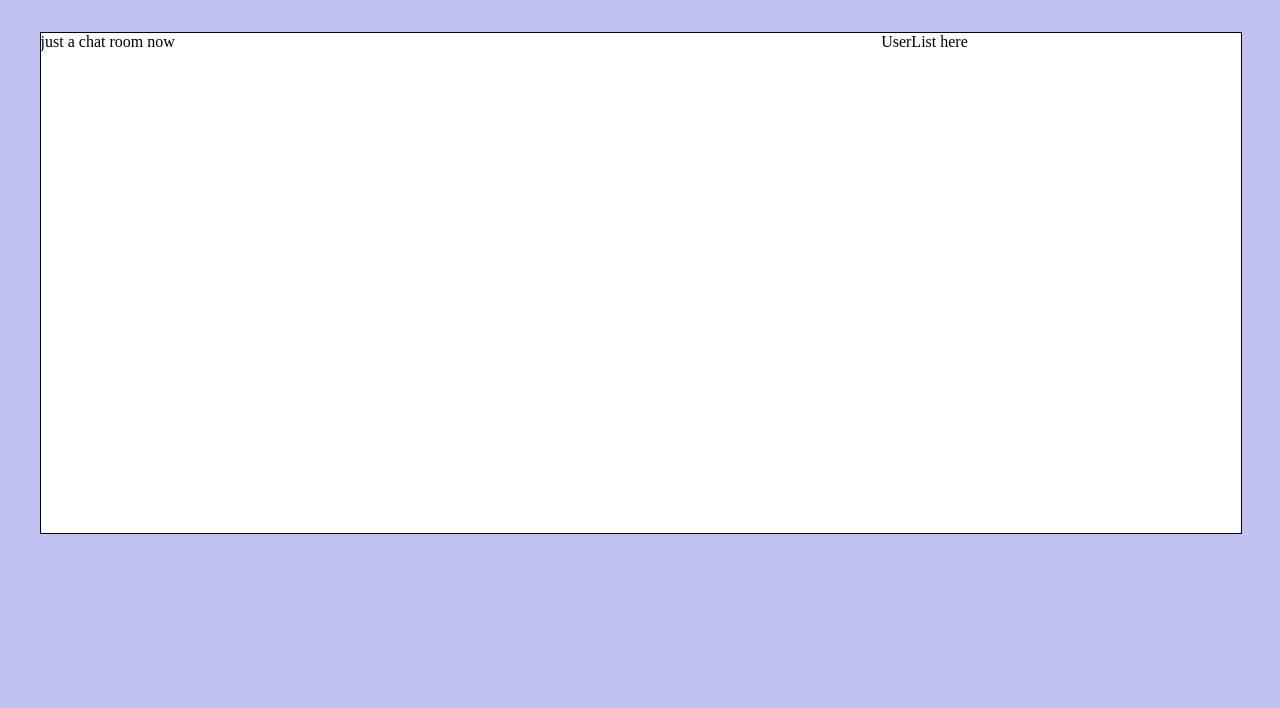
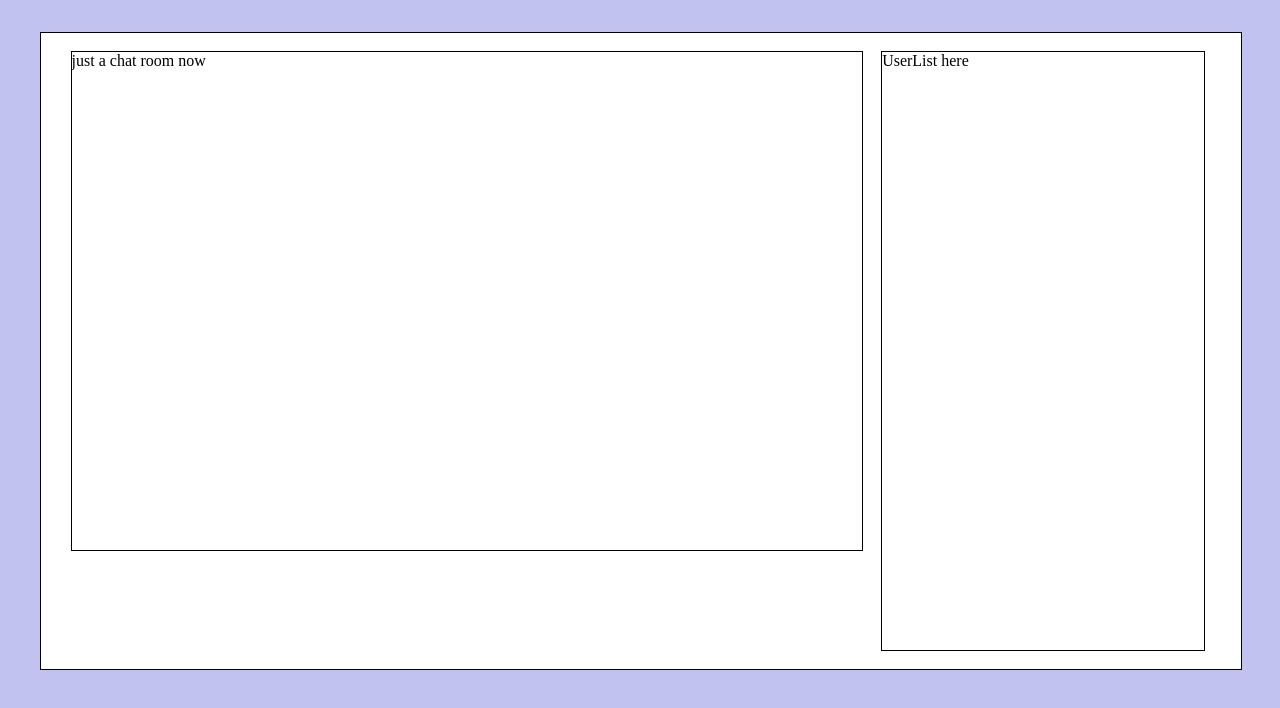
Before and after one commit to christine7lam/gamers_chat_room, a React (Create React App) app: page / in a window 1280 px wide. Shown: the top 708 px of the page. Built offline with nearby package versions, Linux system fonts and the light colour scheme.

Commit message:
style chat room and userlist

```diff
--- a/src/styles/index.js
+++ b/src/styles/index.js
@@ -2,6 +2,7 @@
 
 import styled from "styled-components";
 
+// Main container style
 export const ChatRoomContainer = styled.div`
   display: table;
   flex-flow: column;
@@ -12,14 +13,28 @@ export const ChatRoomContainer = styled.div`
   background-color: white;
 `;
 
-export const CR = styled.div`
+// Chat room style
+export const Chatroom = styled.div`
   float: left;
-  width: 70%;
-  height: 400px;
+  width: 66%;
+  height: 500px;
+  border: 1px solid #000000;
+  box-sizing: border-box;
+  margin-top: 1.5%;
+  margin-left: 2.5%;
 `;
 
-export const UL = styled.div`
+// User list style
+export const Userlist = styled.div`
     float: left;
-    width: 30%;
-    height: 500px;
+    width: 27%;
+    height: 600px;
+    border: 1px solid #000000;
+    box-sizing: border-box;
+    margin: 1.5%;
 `;
+
+// Dialog Box style
+export const Dialogbox = styled.div`
+
+`;
--- a/src/web/components/ChatRoom.js
+++ b/src/web/containers/ChatRoom.js
@@ -4,7 +4,7 @@ import React, {Component} from 'react';
 import {connect} from 'react-redux';
 import {bindActionCreators} from 'redux';
 
-import { CR } from '../../styles';
+import { Chatroom } from '../../styles';
 
 class ChatRoom extends Component {
 
@@ -15,9 +15,9 @@ class ChatRoom extends Component {
     render() {
 
         return (
-            <CR>
+            <Chatroom>
                 just a chat room now
-            </CR>
+            </Chatroom>
         )
     }
 }
--- a/src/web/containers/GamersChatRoom.js
+++ b/src/web/containers/GamersChatRoom.js
@@ -4,8 +4,8 @@ import React, {Component, PropTypes} from 'react';
 import { ChatRoomContainer } from '../../styles'
 import {connect} from 'react-redux';
 
-import ChatRoom from '../components/ChatRoom';
-import UsersList from '../components/UsersList';
+import ChatRoom from './ChatRoom';
+import UsersList from './UsersList';
 
 class GamersChatRoom extends Component {
 
--- a/src/web/components/UsersList.js
+++ b/src/web/containers/UsersList.js
@@ -4,7 +4,7 @@ import React, {Component} from 'react';
 import {connect} from 'react-redux';
 import {bindActionCreators} from 'redux';
 
-import { UL } from '../../styles';
+import { Userlist } from '../../styles';
 
 class UsersList extends Component {
 
@@ -15,9 +15,9 @@ class UsersList extends Component {
     render() {
 
         return (
-            <UL>
+            <Userlist>
                 UserList here
-            </UL>
+            </Userlist>
         )
     }
 }
```
Also changed, not shown: src/web/containers/DialogBox.js (added, +34 -0 lines).
